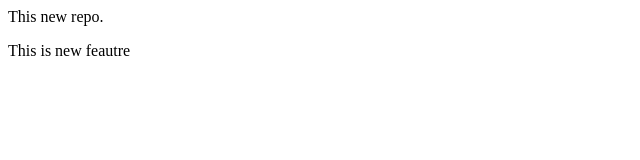
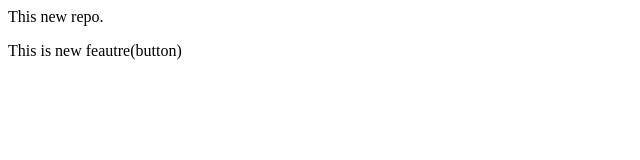
Before and after one commit to poojith-dev/localrepo, a plain HTML site: page Index.html in a window 1280 px wide. Shown: the full height of the page, 0-640 px from the left. Drawn offline with Linux system fonts and the light colour scheme.

Commit message:
Add button

```diff
--- a/Index.html
+++ b/Index.html
@@ -1,2 +1,2 @@
 <p> This new repo.</p>
-<p> This is new feautre</p>
+<p> This is new feautre(button)</p>
```
